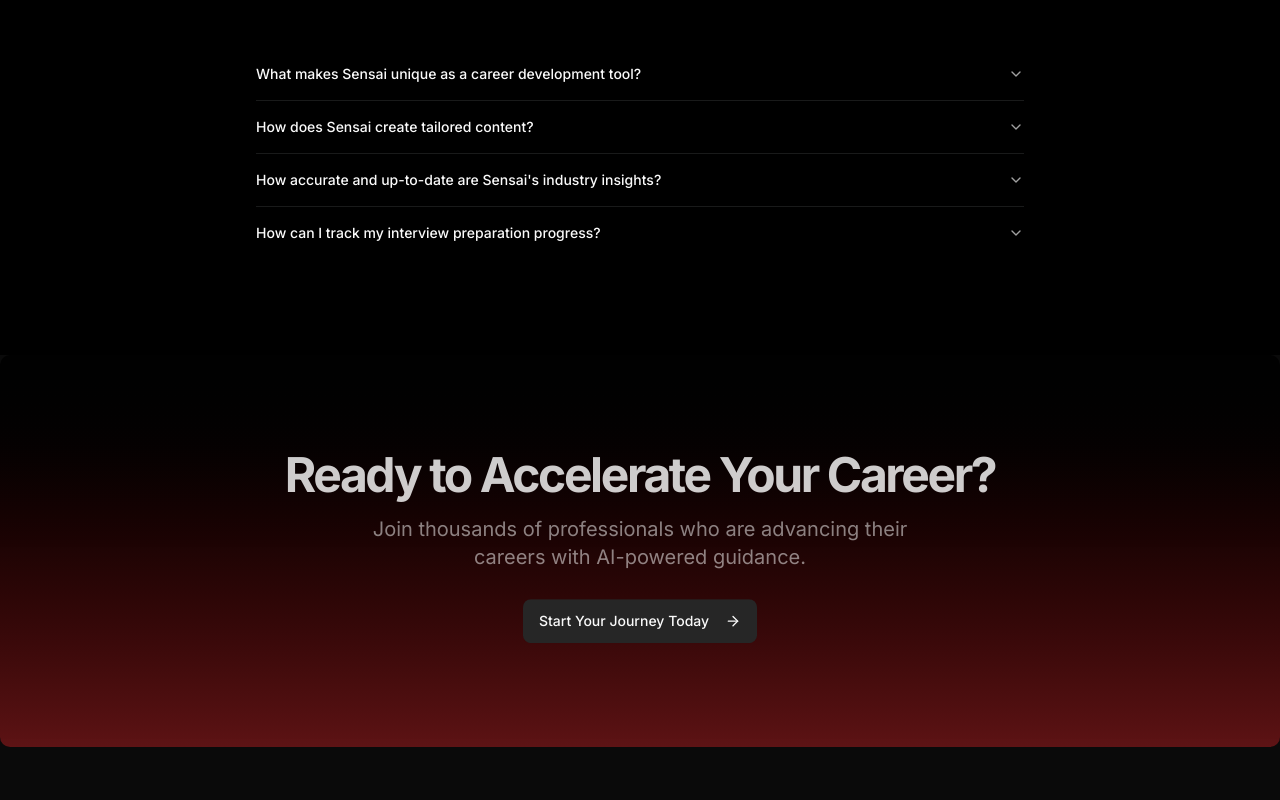
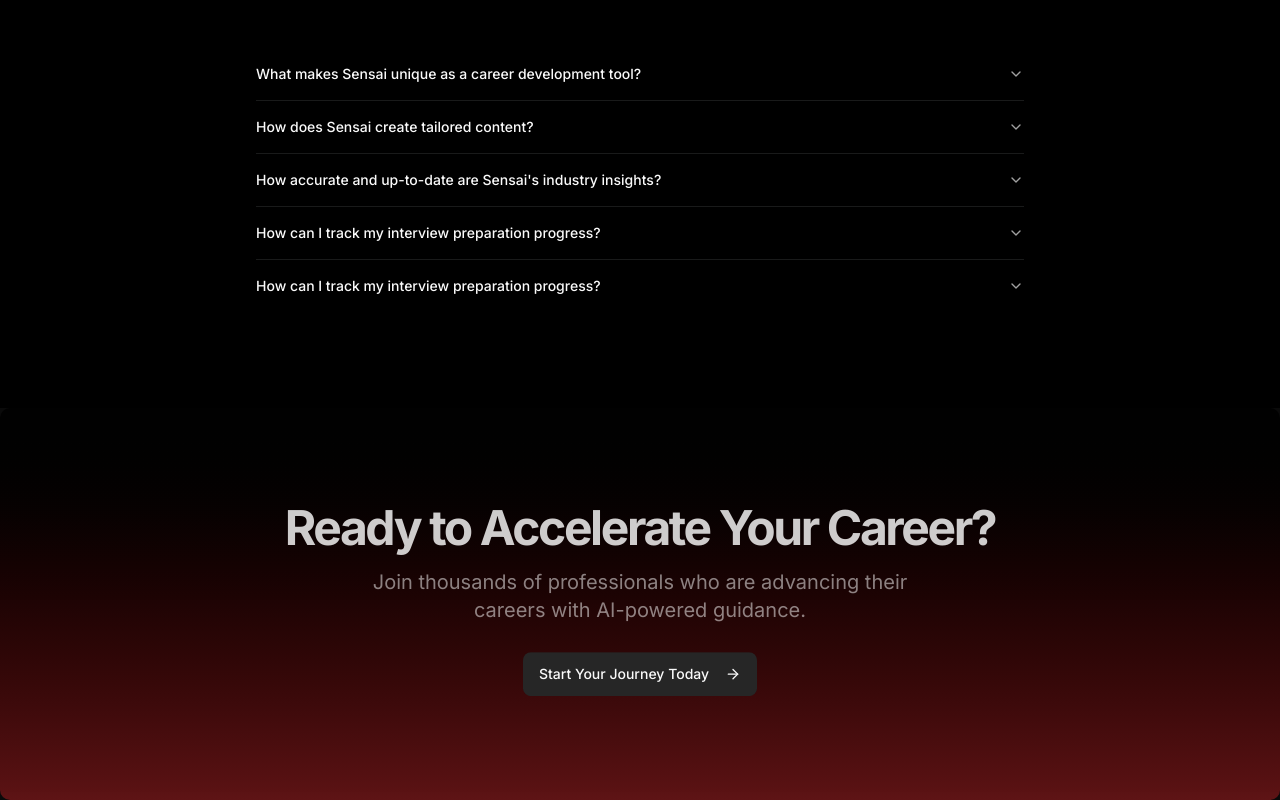
Before and after one commit to Saanvi019/Pathwise, a Next.js app: page / in a window 1280 px wide. Shown: the part 3305-4105 px from the top of the page. Before the commit the page ends 4052 px from the top, so only its background shows below. Built offline with nearby package versions, Linux system fonts and the light colour scheme; no server answers.

Commit message:
Add duplicate FAQ entry for interview tracking
Added a duplicate FAQ entry about tracking interview preparation progress.

```diff
--- a/data/faqs.js
+++ b/data/faqs.js
@@ -20,5 +20,10 @@
     answer:
       "Sensai tracks your performance across multiple practice interviews, providing detailed analytics and improvement suggestions. You can view your progress over time, identify areas for improvement, and receive AI-generated tips to enhance your interview skills based on your responses.",
   },
+  {
+    question: "How can I track my interview preparation progress?",
+    answer:
+      "Sensai tracks your performance across multiple practice interviews, providing detailed analytics and improvement suggestions. You can view your progress over time, identify areas for improvement, and receive AI-generated tips to enhance your interview skills based on your responses.",
+  },
 
 ];
```
